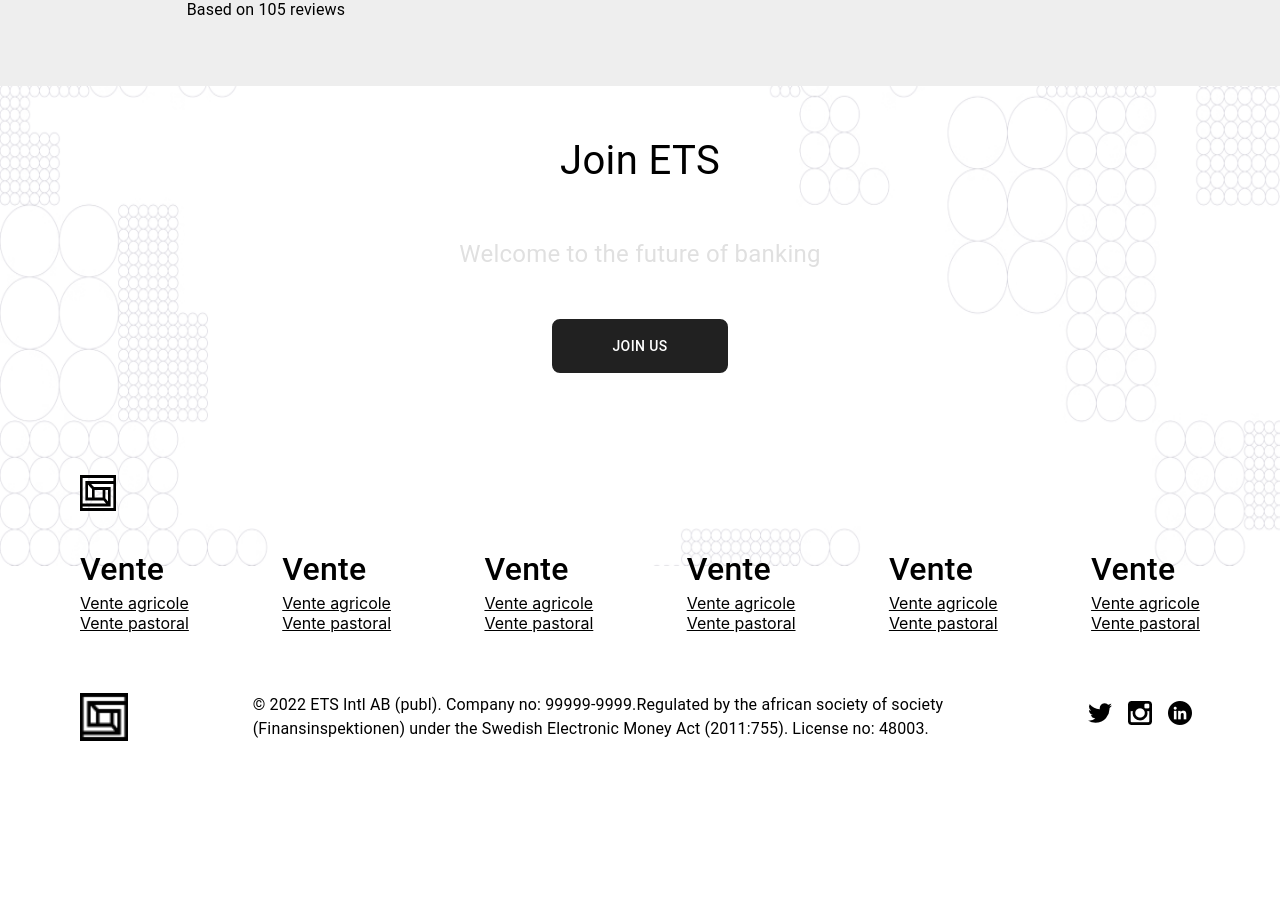
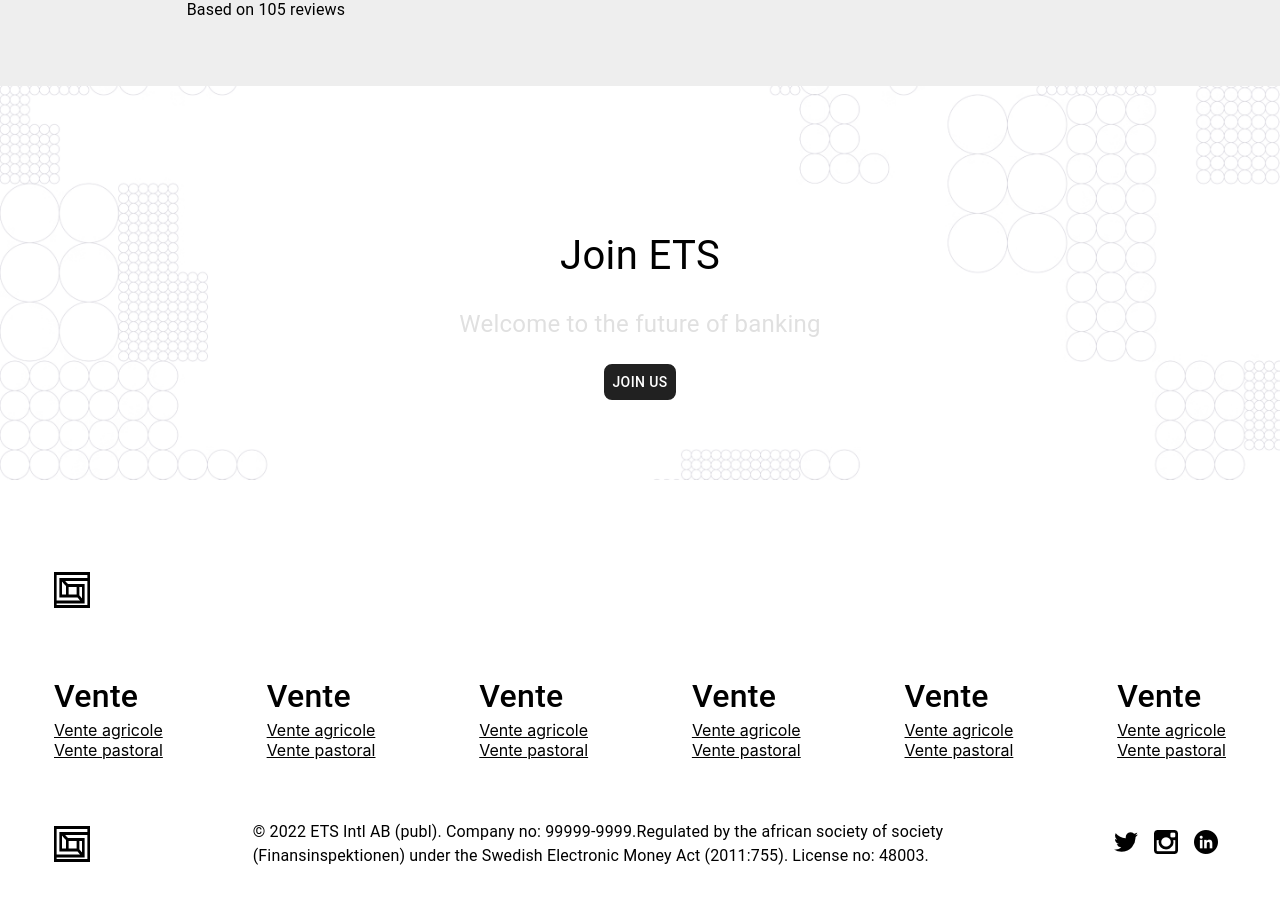
Before and after one commit to formationsamak/ETS_Front, a React (Create React App) app: page / in a window 1280 px wide. Shown: the part 2534-3432 px from the top of the page. Before the commit the page ends 3355 px from the top, so only its background shows below. Built offline with nearby package versions, Linux system fonts and the light colour scheme.

Commit message:
entre un message pour decrire ton travail

```diff
--- a/src/components/business/Business.tsx
+++ b/src/components/business/Business.tsx
@@ -17,15 +17,17 @@ function Business() {
             alignItems: 'center',
             alignContent: 'stretch',
             position: "relative",
+            overflow:'hidden',
+            padding:'140px'
 
 
         }}>
-         <img style={{position: "absolute", top: 0, zIndex: -1,height:'60vh',    width: '100%'}}  src={srcVideo}/>
+         <img style={{position: "absolute", top: 0, zIndex: -1,   width: '100%'}}  src={srcVideo}/>
 
 
-          <Typography fontSize="2.5rem"      paddingTop='45px'>Join ETS</Typography>
-          <Typography fontSize="1.5rem" padding='45px' color='#e0e0e0'>Welcome to the future of banking </Typography>
-          <Button sx={{ borderRadius: '10px', padding:'15px 60px', bgcolor: '#212121', border: 2,color: 'white'}}  >Join Us</Button>
+          <Typography fontSize="2.5rem"      >Join ETS</Typography>
+          <Typography fontSize="1.5rem" margin='20px' color='#e0e0e0'>Welcome to the future of banking </Typography>
+          <Button sx={{ borderRadius: '10px',  bgcolor: '#212121', border: 2,color: 'white'}}  >Join Us</Button>
 
 
 
--- a/src/components/footer/Footer.tsx
+++ b/src/components/footer/Footer.tsx
@@ -5,7 +5,7 @@ import Logo3 from '../../asstes/linkedin.png'
 import Logo from '../../asstes/logo.png'
 import Link from '@mui/material/Link';
 import Box from '@mui/material/Box';
-import { Typography } from '@mui/material';
+import { Typography ,Container} from '@mui/material';
 
 
 
@@ -14,25 +14,24 @@ import { Typography } from '@mui/material';
 
 const Footer = () => {
   return (
-    <Box sx={{
+    <Container
+     sx={{
+       display: 'flex',
+       flexDirection: 'column',
+       alignItems:'stretch',
+      }} maxWidth="xl">
 
-      display: 'flex',
-      flexDirection: 'column',
-      // bgcolor: '#004d40'
-      marginTop:'50px',
-      padding:'50px'
-    }}>
+
 
       <Box
         sx={{
           display: 'flex',
           justifyContent: 'flex-start',
-          // bgcolor: '#9c27b0',
-          pl:'30px'
+          p:'30px'
 
 
         }}
-      >
+        >
        <Box><img src={Logo} alt=""/></Box>
       </Box>
 
@@ -41,7 +40,6 @@ const Footer = () => {
         display: 'flex',
         flexDirection: 'row',
         justifyContent: 'space-between',
-        // bgcolor: '#e1bee7',
         padding:'30px'
 
       }}>
@@ -114,7 +112,7 @@ const Footer = () => {
           display: 'flex',
           flexDirection: 'row',
           justifyContent: 'space-between',
-          // bgcolor: '#ffcdd2',
+          alignItems:'center',
           padding:'30px'
         }}>
 
@@ -133,7 +131,7 @@ const Footer = () => {
             display: 'flex',
             flexDirection: 'row',
             justifyContent: 'center',
-            // bgcolor: '#607d8b',
+            alignItems:'center',
             }}>
 
             <Box sx={{ padding:'8px'}}><img src={Logo1} alt=""  /></Box>
@@ -145,209 +143,9 @@ const Footer = () => {
      </Box>
 
 
-  </Box>
+
+   </Container>
   );
 }
 
 export default Footer
-
-
-
-
-// import * as React from 'react';
-// import Logo1 from '../../asstes/twitter.png'
-// import Logo2 from '../../asstes/instagram-symbol (1).png'
-// import Logo3 from '../../asstes/linkedin.png'
-// import Logo from '../../asstes/logo.png'
-// import Link from '@mui/material/Link';
-// import Box from '@mui/material/Box';
-
-
-
-
-
-// const Footer = () => {
-//   return (
-//     <Box sx={{
-
-//       //  background: 'red',
-//        padding:'15px 55px',
-//        marginTop:'100px'
-//     }}>
-      // <Box
-      //   sx={{
-      //     display: 'flex',
-      //     justifyContent: 'flex-start',
-      //     p:3,
-      //     m: 1,
-      //     // bgcolor: '#9c27b0',
-
-      //   }}
-      // >
-      //  <Box><img src={Logo} alt=""  /></Box>
-      // </Box>
-//       <Box
-//         sx={{
-
-//           display: 'flex',
-//           justifyContent: 'space-between',
-//           padding:'3 10px',
-//           m: 1,
-//           bgcolor: '#e1bee7',
-
-//         }}
-//       >
-//              <Box sx={{padding:'10px'}}>
-
-//               <Box sx={{ fontSize:'2rem' , fontWeight: '500',}} >Vente</Box>
-
-//               <Box>
-//                 <Link  color="inherit">
-//                   Vente agricole
-//                 </Link>
-//               </Box>
-
-//               <Box>
-//                 <Link  color="inherit">
-//                   Vente pastoral
-//                 </Link>
-//               </Box>
-//              </Box>
-
-
-//              <Box>
-
-//               <Box sx={{ fontSize:'2rem' , fontWeight: '500',}}>Commence</Box>
-
-//               <Box>
-//                 <Link  color="inherit">
-//                   Commence import
-//                 </Link>
-//               </Box>
-
-//               <Box>
-//                 <Link  color="inherit">
-//                 Commence import
-//                 </Link>
-//               </Box>
-//              </Box>
-
-
-
-//               <Box>
-
-//               <Box sx={{ fontSize:'2rem' , fontWeight: '500',}}>Construction</Box>
-//               <Box>
-//                 <Link  color="inherit">
-//                   Construction refection
-//                 </Link>
-//               </Box>
-//               <Box>
-//                 <Link  color="inherit">
-//                 Construction batiments
-//                 </Link>
-//               </Box>
-//               </Box>
-
-
-
-//               <Box>
-
-//               <Box sx={{ fontSize:'2rem' , fontWeight: '500',}}>Support</Box>
-
-//               <Box>
-//                 <Link  color="inherit">
-//                   Contact
-//                 </Link>
-//               </Box>
-
-//               <Box>
-//                 <Link  color="inherit">
-//                   Estimation de prix
-//                 </Link>
-//               </Box>
-
-//               </Box>
-
-//            <Box>
-
-//               <Box sx={{ fontSize:'2rem' , fontWeight: '500',}}>Autre</Box>
-
-//               <Box>
-//                 <Link  color="inherit">
-//                   blog
-//                 </Link>
-//               </Box>
-
-//               <Box>
-//                 <Link  color="inherit">
-//                   FAQ
-//                 </Link>
-//               </Box>
-//            </Box>
-
-
-//       </Box>
-
-      // <Box
-      //   sx={{
-      //     display: 'flex',
-      //     justifyContent: 'flex-between',
-      //     p: 3,
-      //     m: 1,
-      //     // bgcolor: '#ffcdd2',
-
-      //   }}
-      // >
-      //   <Box
-      //   sx={{
-
-
-      //     p:1,
-      //     m: 1,
-      //     bgcolor: 'background.paper',
-
-      //   }}
-
-      //   ><img src={Logo} alt=""  /></Box>
-      //   <Box
-      //   sx={{
-
-
-      //     m: 1,
-      //     bgcolor: 'background.paper',
-
-      //   }}
-
-      //   >© 2022 ETS Intl AB (publ). Company no: 99999-9999. Regulated by the african society of society (Finansinspektionen) under the Swedish Electronic Money Act (2011:755). License no: 48003.</Box>
-
-      //   <Box
-      //   sx={{
-      //     display: 'flex',
-      //     justifyContent: 'center',
-      //     flexWrap: 'nowrap',
-      //     pl:25,
-      //     m: 1,
-      //     bgcolor: 'background.paper',
-
-      //   }}
-      //   >
-
-      //        <Box sx={{ padding:'8px'}}><img src={Logo1} alt=""  /></Box>
-      //        <Box sx={{padding:'8px'}}><img src={Logo2} alt=""  /></Box>
-      //        <Box sx={{padding:'8px'}}><img src={Logo3} alt=""  /></Box>
-
-
-
-      //   </Box>
-
-      // </Box>
-
-
-
-
-//     </Box>
-//   );
-// }
-
-// export default Footer
--- a/src/pages/home/Home.tsx
+++ b/src/pages/home/Home.tsx
@@ -8,6 +8,7 @@ import Ets23d from "../../components/ETS-2d-3d/Ets23d";
 import Rated from "../../components/rated/Rated";
 import Icongird from "../../components/iconegrid/Icongird";
 import Footer from "../../components/footer/Footer";
+
 
 export function Home() {
     return (
@@ -40,6 +41,7 @@ export function Home() {
                 <Footer/>
             </section>
 
+
         </div>
     );
 }
```
Also changed, not shown: src/components/carousel/Carousel.tsx (+0 -152 lines), src/components/iconegrid/Icongird.tsx (+30 -83 lines).
